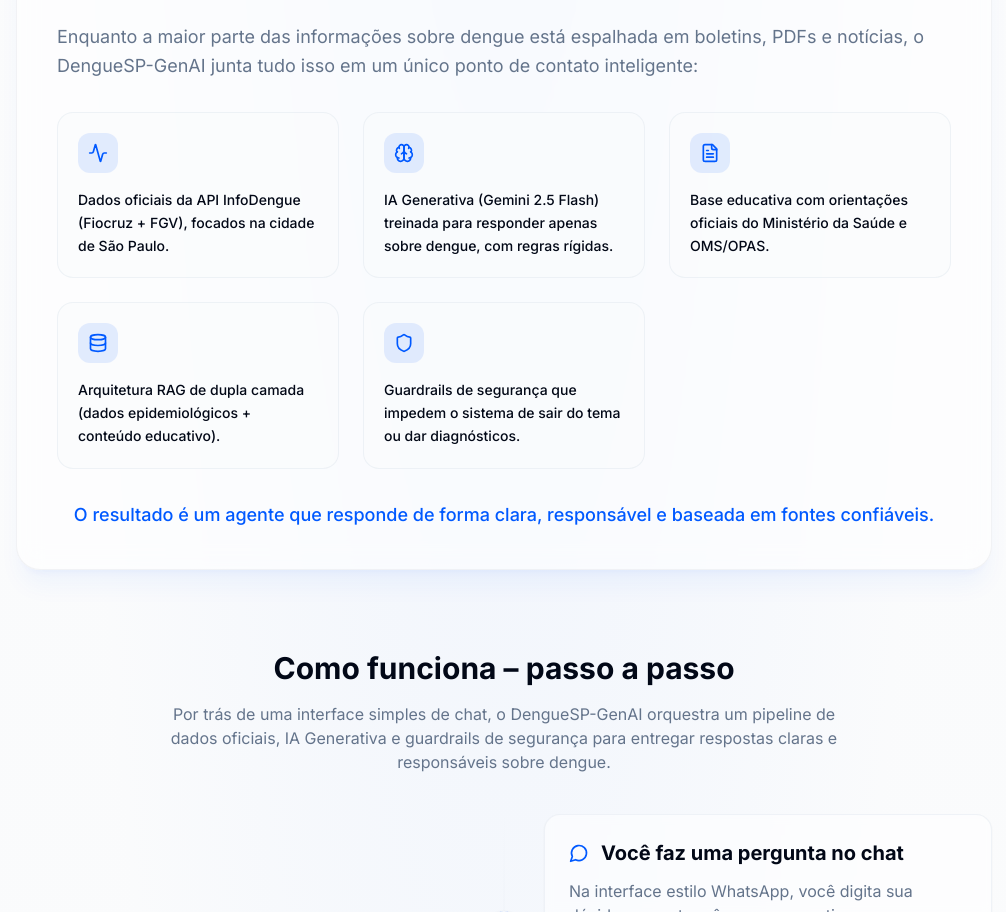
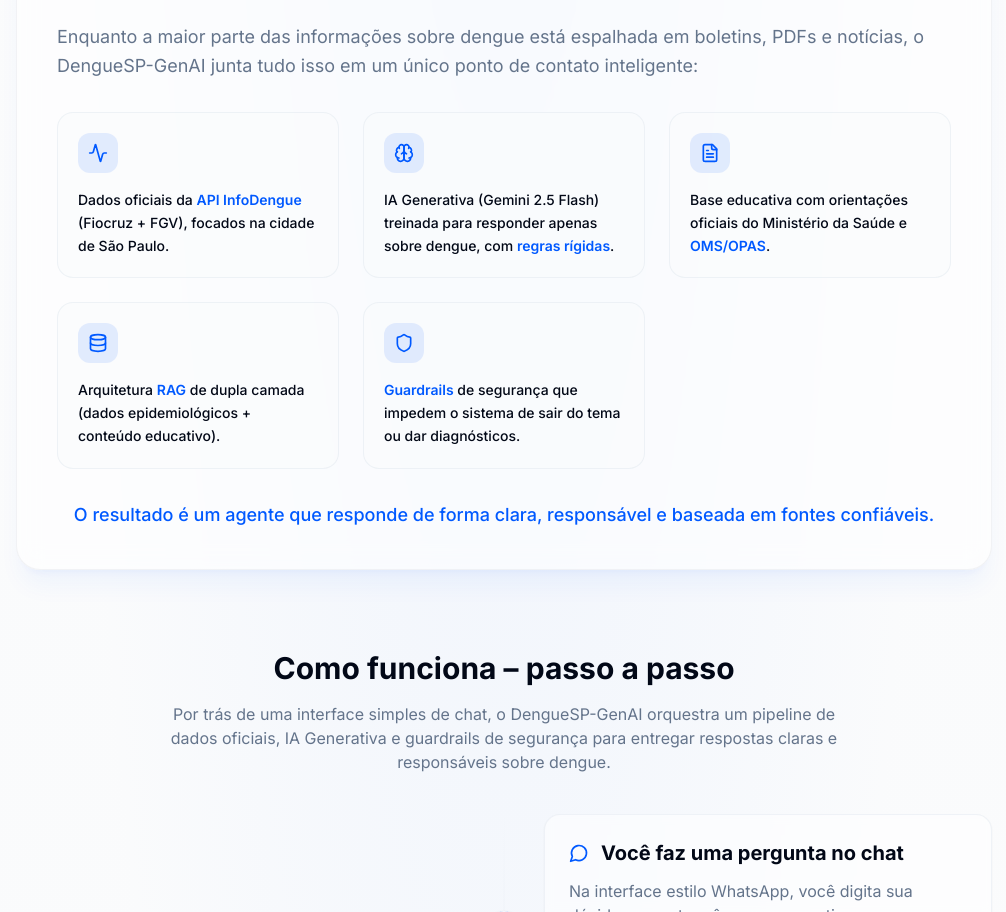
Before and after one commit to devviniuchita/denguesp-genai, a Next.js app: page /como-funciona in a window 1280 px wide. Shown: the part 854-1766 px from the top of the page, without its empty margins (136-1142 px from the left). Built offline with nearby package versions, Linux system fonts and the light colour scheme; no server answers.

Commit message:
feat: Adiciona a página de Termos de Serviço e o componente de conteúdo 'Como Funciona'.

```diff
--- a/app/como-funciona/components/ComoFuncionaContent.tsx
+++ b/app/como-funciona/components/ComoFuncionaContent.tsx
@@ -132,42 +132,119 @@
             </motion.p>
 
             <div className="grid md:grid-cols-2 lg:grid-cols-3 gap-6">
-              {[
-                {
-                  icon: Activity,
-                  text: "Dados oficiais da API InfoDengue (Fiocruz + FGV), focados na cidade de São Paulo.",
-                },
-                {
-                  icon: Brain,
-                  text: "IA Generativa (Gemini 2.5 Flash) treinada para responder apenas sobre dengue, com regras rígidas.",
-                },
-                {
-                  icon: FileText,
-                  text: "Base educativa com orientações oficiais do Ministério da Saúde e OMS/OPAS.",
-                },
-                {
-                  icon: Database,
-                  text: "Arquitetura RAG de dupla camada (dados epidemiológicos + conteúdo educativo).",
-                },
-                {
-                  icon: Shield,
-                  text: "Guardrails de segurança que impedem o sistema de sair do tema ou dar diagnósticos.",
-                },
-              ].map((item) => (
+              {/* InfoDengue */}
               <motion.div
-                  key={item.text}
                 variants={itemVariants}
                 whileHover={{ scale: 1.05, y: -5 }}
                 className="flex flex-col gap-4 p-5 bg-background/50 dark:bg-black/20 rounded-2xl border border-border/50 hover:border-primary/50 hover:shadow-lg hover:shadow-primary/10 transition-all duration-300"
               >
                 <div className="p-2.5 bg-primary/10 w-fit rounded-lg">
-                    <item.icon className="h-5 w-5 text-primary" />
+                  <Activity className="h-5 w-5 text-primary" />
                 </div>
                 <p className="text-sm font-medium leading-relaxed">
-                    {item.text}
+                  Dados oficiais da{" "}
+                  <a
+                    href="https://info.dengue.mat.br/"
+                    target="_blank"
+                    rel="noopener noreferrer"
+                    className="text-primary hover:underline font-semibold"
+                  >
+                    API InfoDengue
+                  </a>{" "}
+                  (Fiocruz + FGV), focados na cidade de São Paulo.
                 </p>
               </motion.div>
-              ))}
+
+              {/* Gemini */}
+              <motion.div
+                variants={itemVariants}
+                whileHover={{ scale: 1.05, y: -5 }}
+                className="flex flex-col gap-4 p-5 bg-background/50 dark:bg-black/20 rounded-2xl border border-border/50 hover:border-primary/50 hover:shadow-lg hover:shadow-primary/10 transition-all duration-300"
+              >
+                <div className="p-2.5 bg-primary/10 w-fit rounded-lg">
+                  <Brain className="h-5 w-5 text-primary" />
+                </div>
+                <p className="text-sm font-medium leading-relaxed">
+                  IA Generativa (Gemini 2.5 Flash) treinada para responder apenas sobre dengue, com{" "}
+                  <a
+                    href="https://gemini.google/br/policy-guidelines/?hl=pt-BR"
+                    target="_blank"
+                    rel="noopener noreferrer"
+                    className="text-primary hover:underline font-semibold"
+                  >
+                    regras rígidas
+                  </a>
+                  .
+                </p>
+              </motion.div>
+
+              {/* OMS/OPAS */}
+              <motion.div
+                variants={itemVariants}
+                whileHover={{ scale: 1.05, y: -5 }}
+                className="flex flex-col gap-4 p-5 bg-background/50 dark:bg-black/20 rounded-2xl border border-border/50 hover:border-primary/50 hover:shadow-lg hover:shadow-primary/10 transition-all duration-300"
+              >
+                <div className="p-2.5 bg-primary/10 w-fit rounded-lg">
+                  <FileText className="h-5 w-5 text-primary" />
+                </div>
+                <p className="text-sm font-medium leading-relaxed">
+                  Base educativa com orientações oficiais do Ministério da Saúde e{" "}
+                  <a
+                    href="https://www.who.int/health-topics/dengue-and-severe-dengue"
+                    target="_blank"
+                    rel="noopener noreferrer"
+                    className="text-primary hover:underline font-semibold"
+                  >
+                    OMS/OPAS
+                  </a>
+                  .
+                </p>
+              </motion.div>
+
+              {/* RAG */}
+              <motion.div
+                variants={itemVariants}
+                whileHover={{ scale: 1.05, y: -5 }}
+                className="flex flex-col gap-4 p-5 bg-background/50 dark:bg-black/20 rounded-2xl border border-border/50 hover:border-primary/50 hover:shadow-lg hover:shadow-primary/10 transition-all duration-300"
+              >
+                <div className="p-2.5 bg-primary/10 w-fit rounded-lg">
+                  <Database className="h-5 w-5 text-primary" />
+                </div>
+                <p className="text-sm font-medium leading-relaxed">
+                  Arquitetura{" "}
+                  <a
+                    href="https://cloud.google.com/use-cases/retrieval-augmented-generation?hl=pt-BR"
+                    target="_blank"
+                    rel="noopener noreferrer"
+                    className="text-primary hover:underline font-semibold"
+                  >
+                    RAG
+                  </a>{" "}
+                  de dupla camada (dados epidemiológicos + conteúdo educativo).
+                </p>
+              </motion.div>
+
+              {/* Guardrails */}
+              <motion.div
+                variants={itemVariants}
+                whileHover={{ scale: 1.05, y: -5 }}
+                className="flex flex-col gap-4 p-5 bg-background/50 dark:bg-black/20 rounded-2xl border border-border/50 hover:border-primary/50 hover:shadow-lg hover:shadow-primary/10 transition-all duration-300"
+              >
+                <div className="p-2.5 bg-primary/10 w-fit rounded-lg">
+                  <Shield className="h-5 w-5 text-primary" />
+                </div>
+                <p className="text-sm font-medium leading-relaxed">
+                  <a
+                    href="https://blog.dsacademy.com.br/guardrails-em-ia-generativa-seguranca-e-qualidade-em-modelos-de-linguagem/"
+                    target="_blank"
+                    rel="noopener noreferrer"
+                    className="text-primary hover:underline font-semibold"
+                  >
+                    Guardrails
+                  </a>{" "}
+                  de segurança que impedem o sistema de sair do tema ou dar diagnósticos.
+                </p>
+              </motion.div>
             </div>
 
             <motion.p variants={itemVariants} className="mt-8 text-lg font-medium text-center text-primary">
--- a/app/termos/page.tsx
+++ b/app/termos/page.tsx
@@ -155,16 +155,68 @@
         </div>
 
         {/* Contact Section */}
-        <div className="mt-12 p-6 bg-muted/50 rounded-lg border text-center">
-          <p className="text-sm text-muted-foreground mb-3">
+        <div className="mt-12 p-6 bg-muted/50 rounded-lg border">
+          <p className="text-sm font-medium text-foreground mb-4 text-center">
             Dúvidas ou preocupações sobre estes Termos?
           </p>
-          <p className="text-sm font-medium">
-            Entre em contato:{" "}
-            <a href="mailto:funcaosocial@prefeitura.sp.gov.br" className="text-primary hover:underline">
-              funcaosocial@prefeitura.sp.gov.br
-            </a>
+          <p className="text-sm text-muted-foreground mb-4 text-center">
+            Entre em contato com os órgãos oficiais competentes:
           </p>
+
+          <div className="space-y-3">
+            {/* Procon-SP */}
+            <div className="flex flex-wrap items-center justify-center gap-2 text-sm">
+              <span className="font-medium">Procon-SP (Defesa do Consumidor):</span>
+              <a
+                href="https://www.procon.sp.gov.br/"
+                target="_blank"
+                rel="noopener noreferrer"
+                className="text-primary hover:underline"
+              >
+                procon.sp.gov.br
+              </a>
+              <span className="text-muted-foreground">| Tel: 151</span>
+            </div>
+
+            {/* LGPD - ANPD */}
+            <div className="flex flex-wrap items-center justify-center gap-2 text-sm">
+              <span className="font-medium">ANPD (Autoridade de Proteção de Dados):</span>
+              <a
+                href="https://www.gov.br/anpd/pt-br"
+                target="_blank"
+                rel="noopener noreferrer"
+                className="text-primary hover:underline"
+              >
+                gov.br/anpd
+              </a>
+            </div>
+
+            {/* Código de Defesa do Consumidor */}
+            <div className="flex flex-wrap items-center justify-center gap-2 text-sm">
+              <span className="font-medium">Código de Defesa do Consumidor:</span>
+              <a
+                href="http://www.planalto.gov.br/ccivil_03/leis/l8078compilado.htm"
+                target="_blank"
+                rel="noopener noreferrer"
+                className="text-primary hover:underline"
+              >
+                Lei nº 8.078/1990
+              </a>
+            </div>
+
+            {/* Marco Civil da Internet */}
+            <div className="flex flex-wrap items-center justify-center gap-2 text-sm">
+              <span className="font-medium">Marco Civil da Internet:</span>
+              <a
+                href="http://www.planalto.gov.br/ccivil_03/_ato2011-2014/2014/lei/l12965.htm"
+                target="_blank"
+                rel="noopener noreferrer"
+                className="text-primary hover:underline"
+              >
+                Lei nº 12.965/2014
+              </a>
+            </div>
+          </div>
         </div>
       </main>
 
```
Lines whose indentation alone changed are shown as unchanged.
